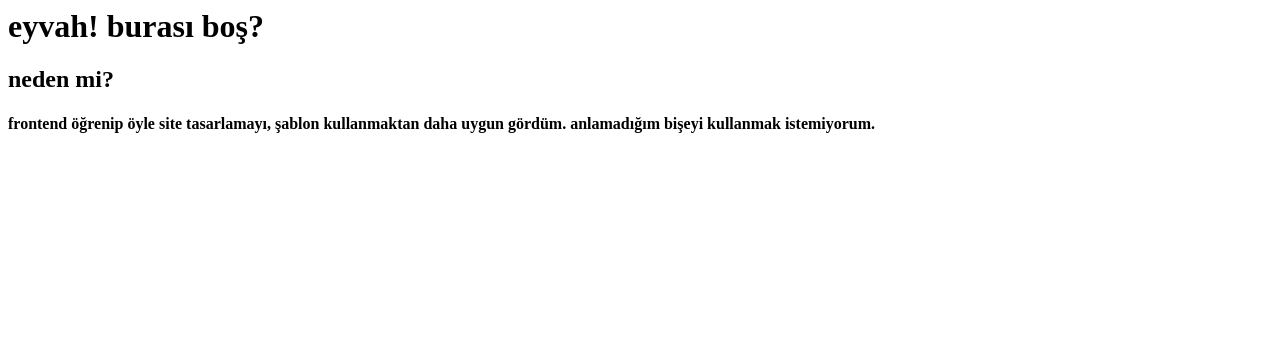
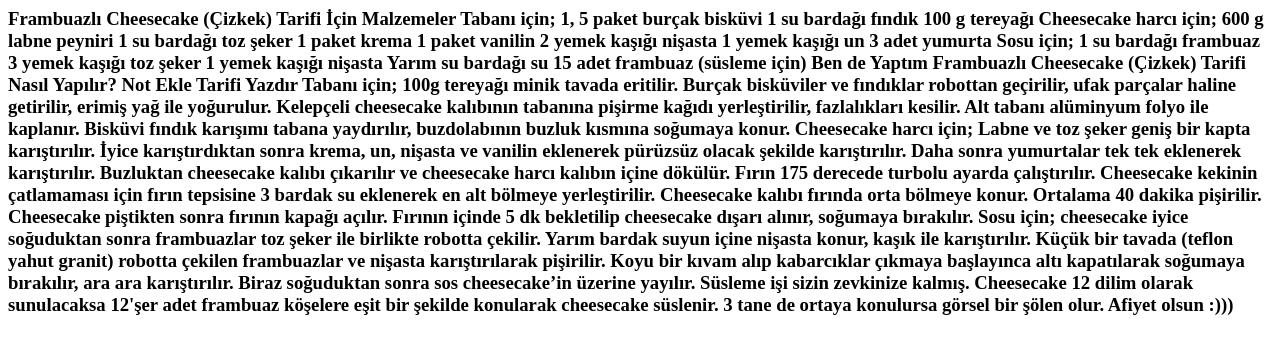
Before and after one commit to gunalpms/gunalpms.github.io, a plain HTML site: page index.html in a window 1280 px wide. Drawn offline with Linux system fonts and the light colour scheme.

Commit message:
Update index.html

```diff
--- a/index.html
+++ b/index.html
@@ -1,7 +1,37 @@
 <body>
     <header>
-        <h1>eyvah! burası boş?</h1>
-        <h2>neden mi?</h2>
-        <h4>frontend öğrenip öyle site tasarlamayı, şablon kullanmaktan daha uygun gördüm. anlamadığım bişeyi kullanmak istemiyorum.</h4>
+        <h3> Frambuazlı Cheesecake (Çizkek) Tarifi İçin Malzemeler
+            Tabanı için;
+
+            1, 5 paket burçak bisküvi
+            1 su bardağı fındık
+            100 g tereyağı
+            Cheesecake harcı için;
+
+            600 g labne peyniri
+            1 su bardağı toz şeker
+            1 paket krema
+            1 paket vanilin
+            2 yemek kaşığı nişasta
+            1 yemek kaşığı un
+            3 adet yumurta
+            Sosu için;
+
+            1 su bardağı frambuaz
+            3 yemek kaşığı toz şeker
+            1 yemek kaşığı nişasta
+            Yarım su bardağı su
+            15 adet frambuaz (süsleme için)
+            Ben de Yaptım
+            Frambuazlı Cheesecake (Çizkek) Tarifi Nasıl Yapılır?
+            Not Ekle
+            Tarifi Yazdır
+            Tabanı için; 100g tereyağı minik tavada eritilir. Burçak bisküviler ve fındıklar robottan geçirilir, ufak parçalar haline getirilir, erimiş yağ ile yoğurulur.
+            Kelepçeli cheesecake kalıbının tabanına pişirme kağıdı yerleştirilir, fazlalıkları kesilir. Alt tabanı alüminyum folyo ile kaplanır. Bisküvi fındık karışımı tabana yaydırılır, buzdolabının buzluk kısmına soğumaya konur.
+            Cheesecake harcı için; Labne ve toz şeker geniş bir kapta karıştırılır. İyice karıştırdıktan sonra krema, un, nişasta ve vanilin eklenerek pürüzsüz olacak şekilde karıştırılır. Daha sonra yumurtalar tek tek eklenerek karıştırılır.
+            Buzluktan cheesecake kalıbı çıkarılır ve cheesecake harcı kalıbın içine dökülür. Fırın 175 derecede turbolu ayarda çalıştırılır. Cheesecake kekinin çatlamaması için fırın tepsisine 3 bardak su eklenerek en alt bölmeye yerleştirilir. Cheesecake kalıbı fırında orta bölmeye konur. Ortalama 40 dakika pişirilir. Cheesecake piştikten sonra fırının kapağı açılır. Fırının içinde 5 dk bekletilip cheesecake dışarı alınır, soğumaya bırakılır.
+            Sosu için; cheesecake iyice soğuduktan sonra frambuazlar toz şeker ile birlikte robotta çekilir.
+            Yarım bardak suyun içine nişasta konur, kaşık ile karıştırılır. Küçük bir tavada (teflon yahut granit) robotta çekilen frambuazlar ve nişasta karıştırılarak pişirilir. Koyu bir kıvam alıp kabarcıklar çıkmaya başlayınca altı kapatılarak soğumaya bırakılır, ara ara karıştırılır. Biraz soğuduktan sonra sos cheesecake’in üzerine yayılır.
+            Süsleme işi sizin zevkinize kalmış. Cheesecake 12 dilim olarak sunulacaksa 12'şer adet frambuaz köşelere eşit bir şekilde konularak cheesecake süslenir. 3 tane de ortaya konulursa görsel bir şölen olur. Afiyet olsun :)))</h3>
     </header>
 </body>
```
